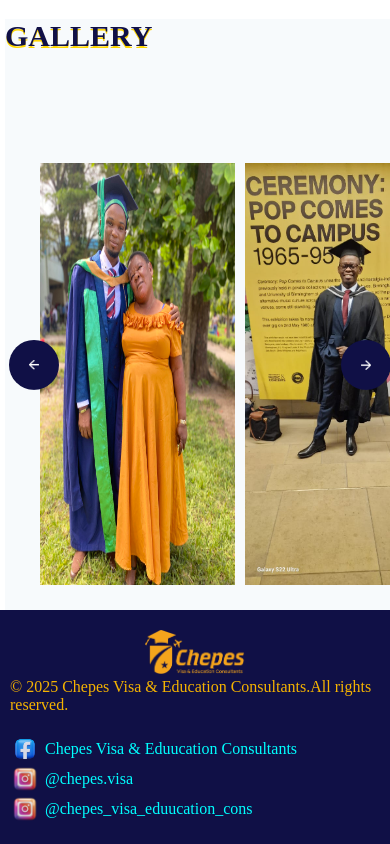
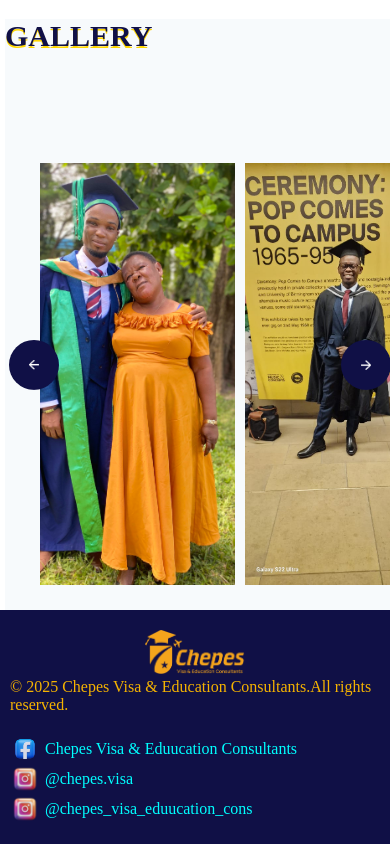
Before and after one commit to mr-iyan-dev/chepes, a React (Vite) app: page /home in a window 390 px wide. Shown: the part 5170-6014 px from the top of the page. Built offline with nearby package versions, Linux system fonts and the light colour scheme.

Commit message:
hro1 update

```diff
--- a/src/components/Gallery/Gallery.css
+++ b/src/components/Gallery/Gallery.css
@@ -237,10 +237,11 @@ width: 30vw;
 .gallery-image img{
 height: 50vh;
 width: 50vw;
+object-fit: cover;
 }
 .slider ul {
     display: flex;
-    width:150%;
+    width:170%;
     overflow-x: hidden;
     transition: 0.5s;
     padding: 100px 30px;
```
